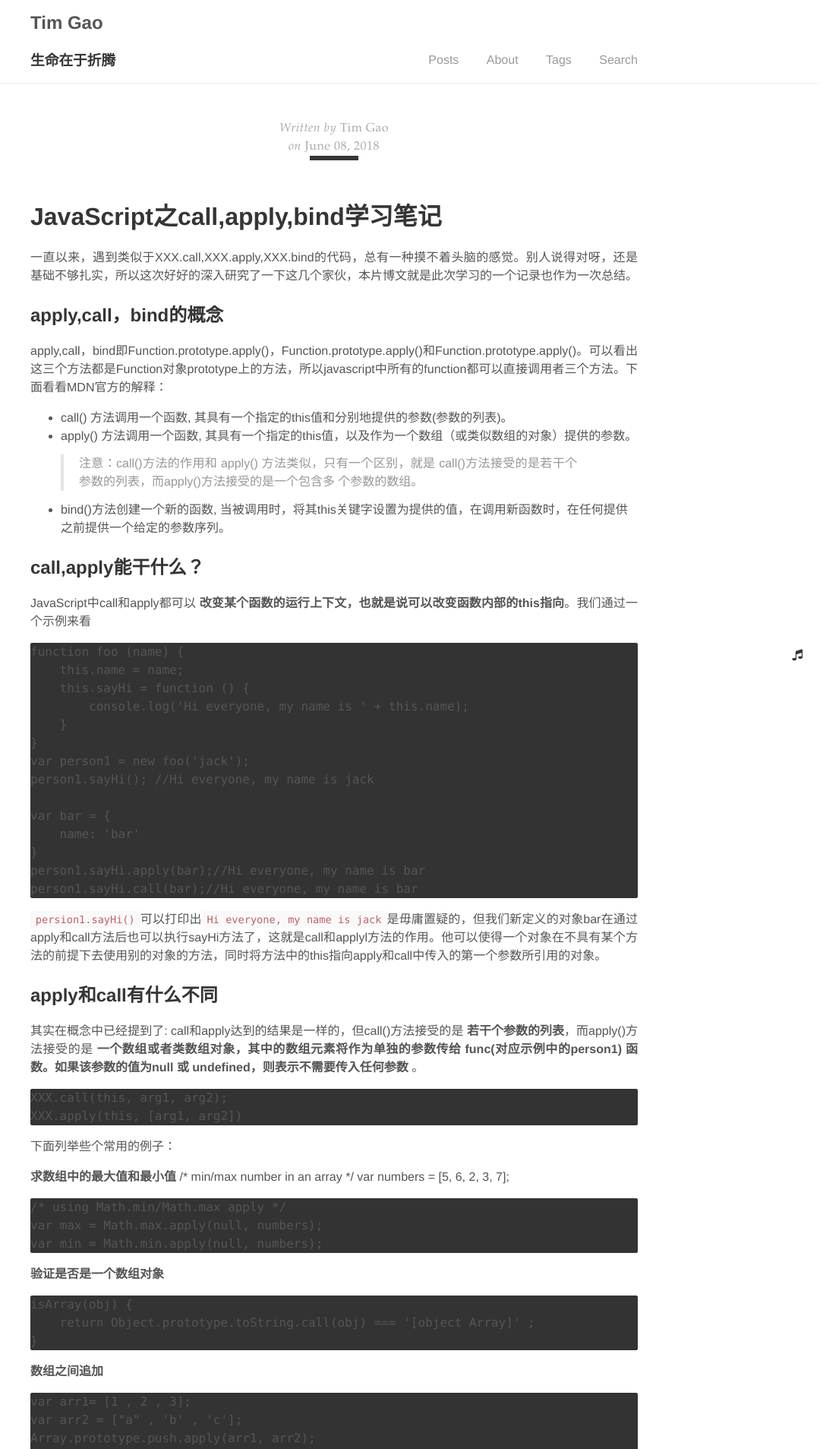
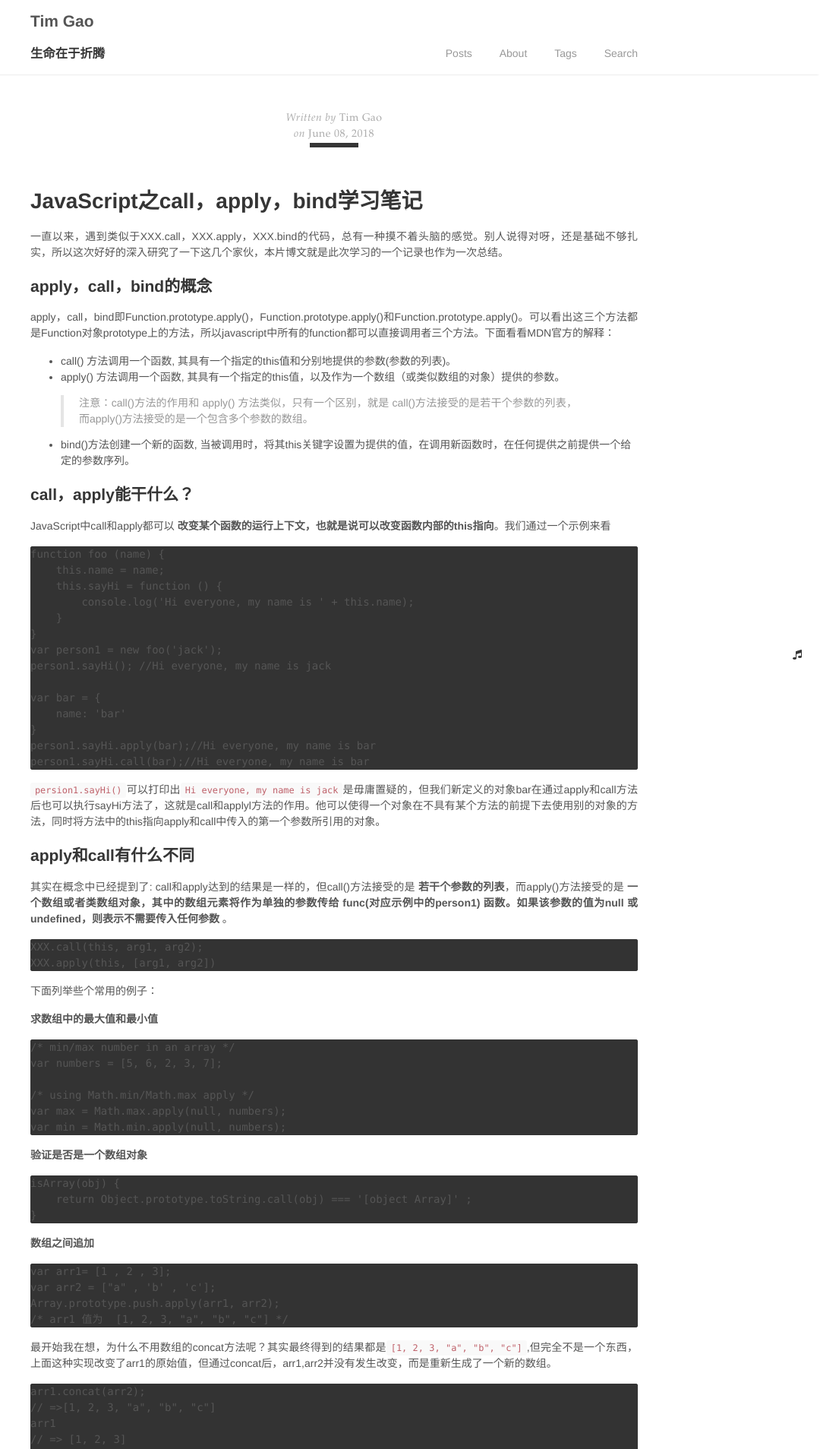
Before and after one commit to tim-gao/Blogs, a Jekyll site: the page built from _posts/2018-06-08-js-call-apply-bind.md, in a window 1280 px wide. Shown: the top 1907 px of the page at 76% size, without its empty margins (200-1280 px from the left). Built offline with Jekyll 4.4.1, drawn with Linux system fonts in a browser that asks for light colours; comment, search, counter and statistics services are not loaded.

Commit message:
site font update

```diff
--- a/_posts/2018-06-08-js-call-apply-bind.md
+++ b/_posts/2018-06-08-js-call-apply-bind.md
@@ -1,27 +1,27 @@
 ---
 layout: post
-title : JavaScript之call,apply,bind学习笔记
+title : JavaScript之call，apply，bind学习笔记
 description:
 categories: code
 author: Tim Gao
 tags: [codes]
 ---
 
-# JavaScript之call,apply,bind学习笔记
+# JavaScript之call，apply，bind学习笔记
 
-一直以来，遇到类似于XXX.call,XXX.apply,XXX.bind的代码，总有一种摸不着头脑的感觉。别人说得对呀，还是基础不够扎实，所以这次好好的深入研究了一下这几个家伙，本片博文就是此次学习的一个记录也作为一次总结。
+一直以来，遇到类似于XXX.call，XXX.apply，XXX.bind的代码，总有一种摸不着头脑的感觉。别人说得对呀，还是基础不够扎实，所以这次好好的深入研究了一下这几个家伙，本片博文就是此次学习的一个记录也作为一次总结。
 
-## apply,call，bind的概念
+## apply，call，bind的概念
 
-apply,call，bind即Function.prototype.apply()，Function.prototype.apply()和Function.prototype.apply()。可以看出这三个方法都是Function对象prototype上的方法，所以javascript中所有的function都可以直接调用者三个方法。下面看看MDN官方的解释：
+apply，call，bind即Function.prototype.apply()，Function.prototype.apply()和Function.prototype.apply()。可以看出这三个方法都是Function对象prototype上的方法，所以javascript中所有的function都可以直接调用者三个方法。下面看看MDN官方的解释：
 
 * call() 方法调用一个函数, 其具有一个指定的this值和分别地提供的参数(参数的列表)。
 * apply() 方法调用一个函数, 其具有一个指定的this值，以及作为一个数组（或类似数组的对象）提供的参数。
 >
-    注意：call()方法的作用和 apply() 方法类似，只有一个区别，就是 call()方法接受的是若干个参数的列表，而apply()方法接受的是一个包含多 个参数的数组。
+    注意：call()方法的作用和 apply() 方法类似，只有一个区别，就是 call()方法接受的是若干个参数的列表，而apply()方法接受的是一个包含多个参数的数组。
 * bind()方法创建一个新的函数, 当被调用时，将其this关键字设置为提供的值，在调用新函数时，在任何提供之前提供一个给定的参数序列。
 
-## call,apply能干什么？
+## call，apply能干什么？
 
 JavaScript中call和apply都可以 **改变某个函数的运行上下文，也就是说可以改变函数内部的this指向**。我们通过一个示例来看
 
@@ -52,6 +52,7 @@ JavaScript中call和apply都可以 **改变某个函数的运行上下文，也
 下面列举些个常用的例子：
 
 **求数组中的最大值和最小值**
+
     /* min/max number in an array */
     var numbers = [5, 6, 2, 3, 7];
 
--- a/_sass/_custom.scss
+++ b/_sass/_custom.scss
@@ -1,12 +1,6 @@
 body {
-  font-family: "Helvetica Neue",
-  Arial,
-  "Hiragino Sans GB",
-  "STHeiti",
-  "Microsoft YaHei",
-  "WenQuanYi Micro Hei",
-  SimSun,
-  sans-serif
+  font-family: "Helvetica Neue",Helvetica,Arial,sans-serif;
+  font-size: 14px;
 }
 // custom style start
 
```
